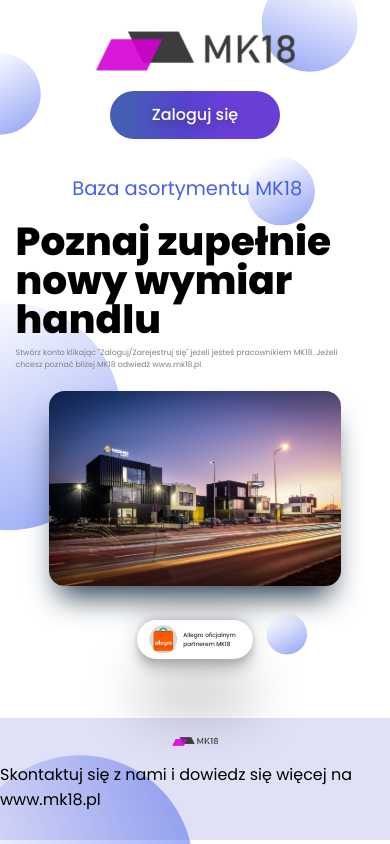
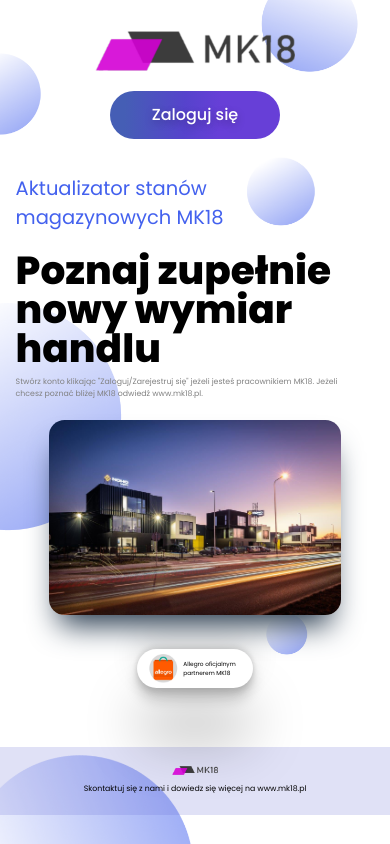
Before and after one commit to JakubPawlica/Projekt-Wdpai, a PHP site: page /public/views/dashboard.html in a window 390 px wide. Run offline with PHP 8.4, Linux system fonts and the light colour scheme; some libraries are stand-ins or nearby versions.

Commit message:
RM Update 08.11.24

```diff
--- a/public/styles/style.css
+++ b/public/styles/style.css
@@ -445,6 +445,10 @@ footer {
         width: 12vw;
     }
 
+    .mobile-footer > p {
+        font-size: 2vw;
+    }
+
     .text-collab {
         display: none;
     }
--- a/public/views/dashboard.html
+++ b/public/views/dashboard.html
@@ -42,7 +42,7 @@
             <div class="wrapper">
                 <div class="text-section">
                     <p class="text-one">
-                        Baza asortymentu MK18
+                        Aktualizator stanów magazynowych MK18
                     </p>
                     <p class="text-two">
                         Poznaj zupełnie nowy wymiar handlu
```
Also changed, not shown: README.md, public/styles/homepage1.png, public/styles/homepage2.png, public/styles/homepage_mobile.png (added).
